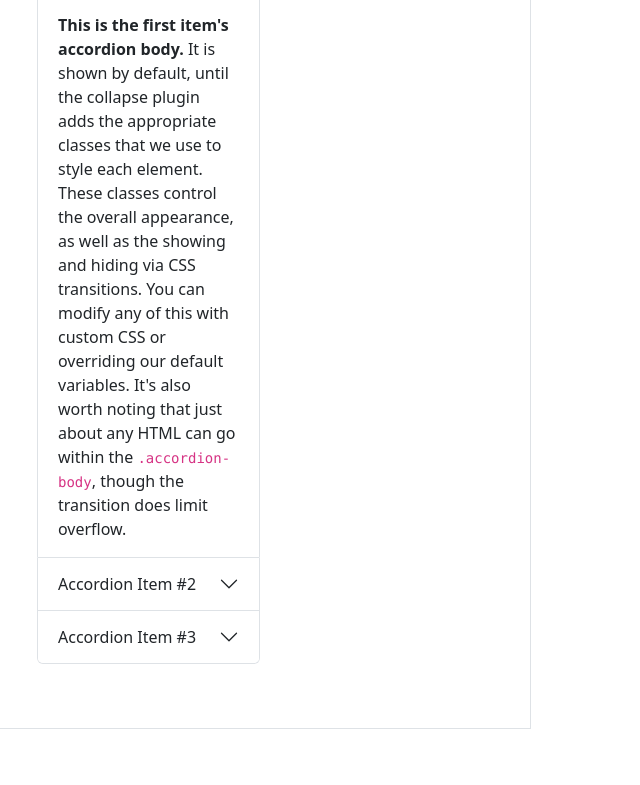
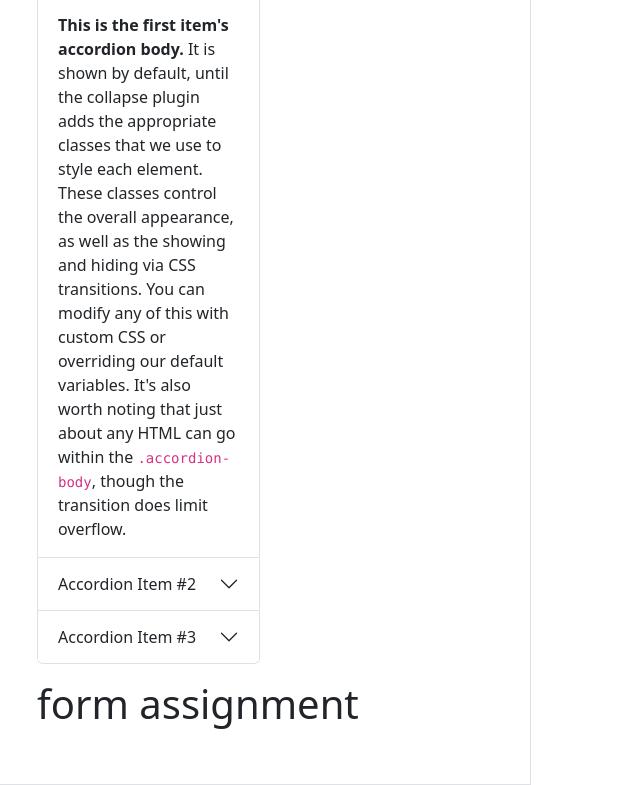
Before and after one commit to chinostic/Bootstrap_repo, a plain HTML site: page form.html in a window 1280 px wide. Shown: the part 2262-3047 px from the top of the page, without its empty margins (0-640 px from the left). Before the commit the page ends 2991 px from the top, so only its background shows below. Drawn offline with Linux system fonts and the light colour scheme.

Commit message:
form assignment

```diff
--- a/form.html
+++ b/form.html
@@ -224,7 +224,9 @@
 
   </div>
 
-
+<div>
+  <h1> form assignment</h1>
+</div>
   <script src="js/bootstrap.js"></script>
 
 
```
